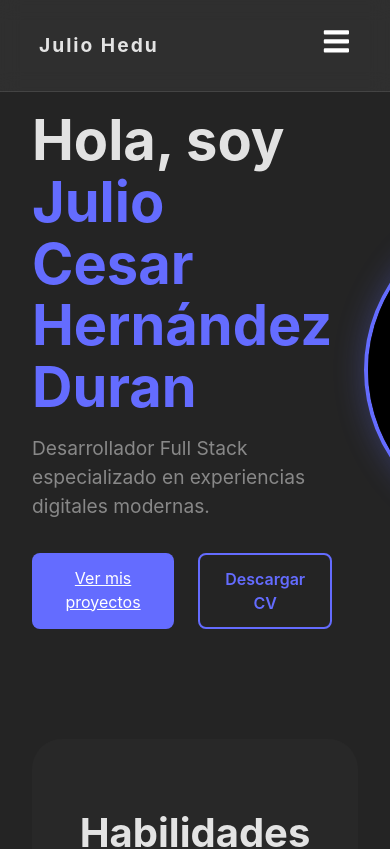
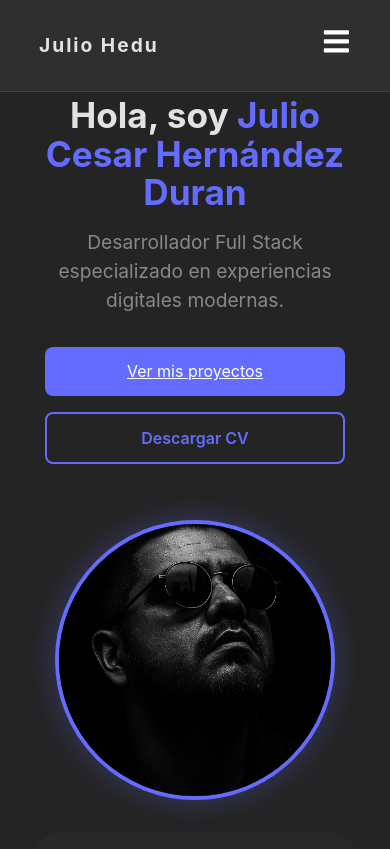
Before and after one commit to foxdevtech/mi-portafolio, a React (Vite) app: page / in a window 390 px wide. Shown: the top 849 px of the page. Built offline with nearby package versions, Linux system fonts and the light colour scheme.

Commit message:
correccion en diseño responsive

```diff
--- a/src/components/Hero.css
+++ b/src/components/Hero.css
@@ -5,6 +5,8 @@
   gap: 2rem;
   min-height: 80vh;
   text-align: left;
+  flex-wrap: wrap;
+  padding-top: 64px; /* espacio para el navbar fijo */
 }
 
 .hero-content {
@@ -14,6 +16,7 @@
 .title {
   font-size: 3.5rem;
   margin-bottom: 1rem;
+  scroll-margin-top: 64px; /* evita que los anchors lo cubran */
 }
 
 .highlight {
@@ -30,6 +33,9 @@
   flex: 1;
   display: flex;
   justify-content: center;
+  align-items: center;
+  width: 100%;
+  max-width: 360px;
 }
 
 .image-placeholder {
@@ -37,7 +43,7 @@
   height: 300px;
   background: linear-gradient(45deg, #646cff, #42b883);
   border-radius: 30px;
-  rotate: 5deg;
+  transform: rotate(5deg);
 }
 
 .btn-primary {
@@ -56,13 +62,15 @@
 }
 
 .profile-pic {
-  width: 320px;
-  height: 320px;
+  width: 100%;
+  max-width: 320px;
+  aspect-ratio: 1 / 1; /* fuerza proporción cuadrada */
   object-fit: cover;
   border-radius: 50%;
   border: 4px solid #646cff;
   box-shadow: 0 0 30px rgba(100, 108, 255, 0.3);
   transition: transform 0.3s ease;
+  display: block;
 }
 
 .profile-pic:hover {
@@ -96,7 +104,36 @@
   gap: 1.5rem;
   margin-top: 2rem;
   justify-content: flex-start;
+}
 
+/* Desktop -> keep text left, image right */
+@media (min-width: 901px) {
+  .hero-content { text-align: left; }
+}
+
+/* Tablet and below: stack content, image below text */
+@media (max-width: 900px) {
+  .hero {
+    flex-direction: column;
+    align-items: center;
+    min-height: auto;
+  }
+
+  .hero-content {
+    width: 100%;
+    text-align: center;
+  }
+
+  .hero-image {
+    order: 2;
+    margin-top: 1.5rem;
+    max-width: 280px;
+  }
+
+  .title {
+    font-size: 2.2rem;
+  }
+}
 
 @media (max-width: 600px) {
   .hero-buttons {
@@ -112,12 +149,3 @@
     justify-content: center;
   }
 }
-
-  @media (max-width: 768px) {
-    .hero {
-      flex-direction: column;
-      text-align: center;
-      padding-top: 100px;
-    }
-  }
-}
```
